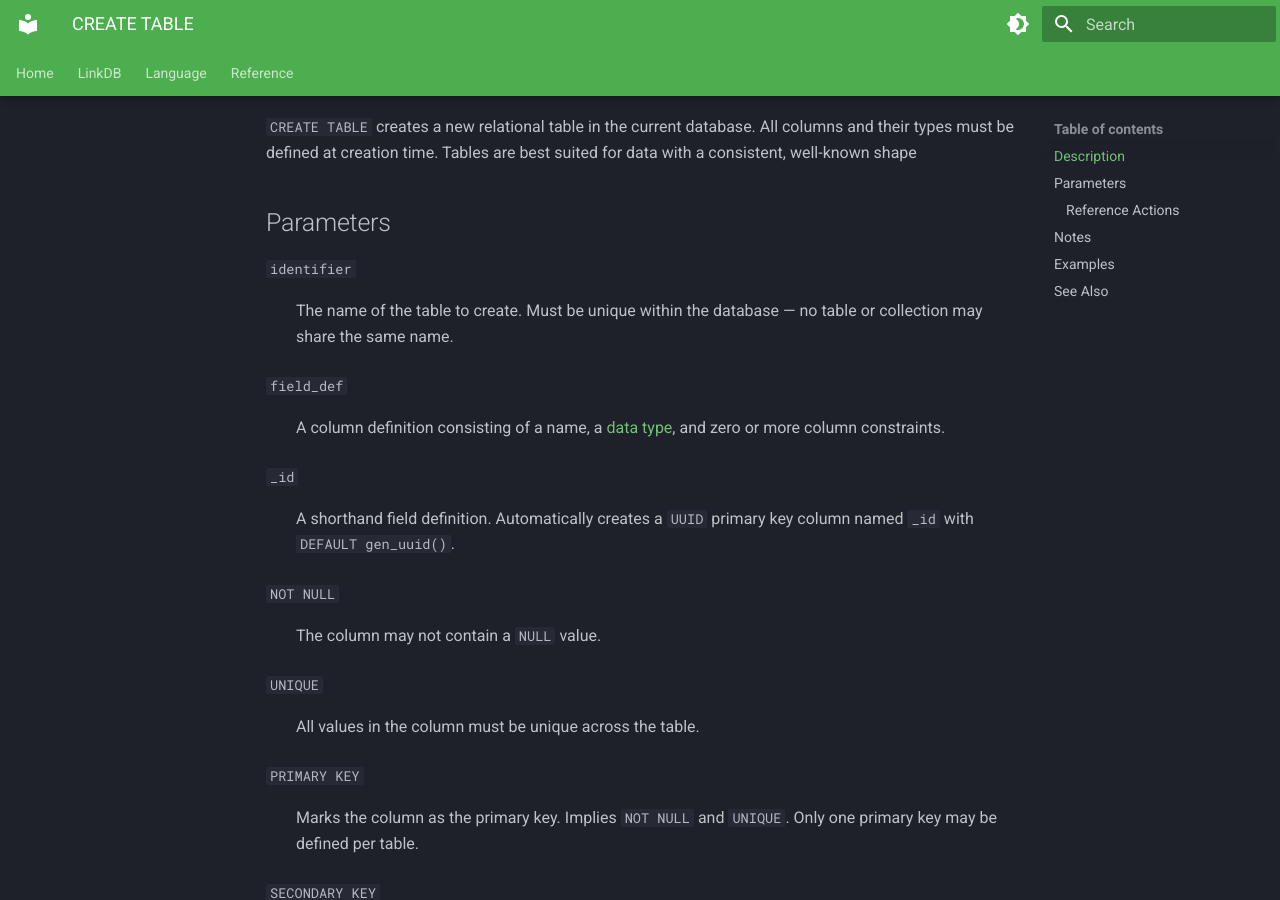
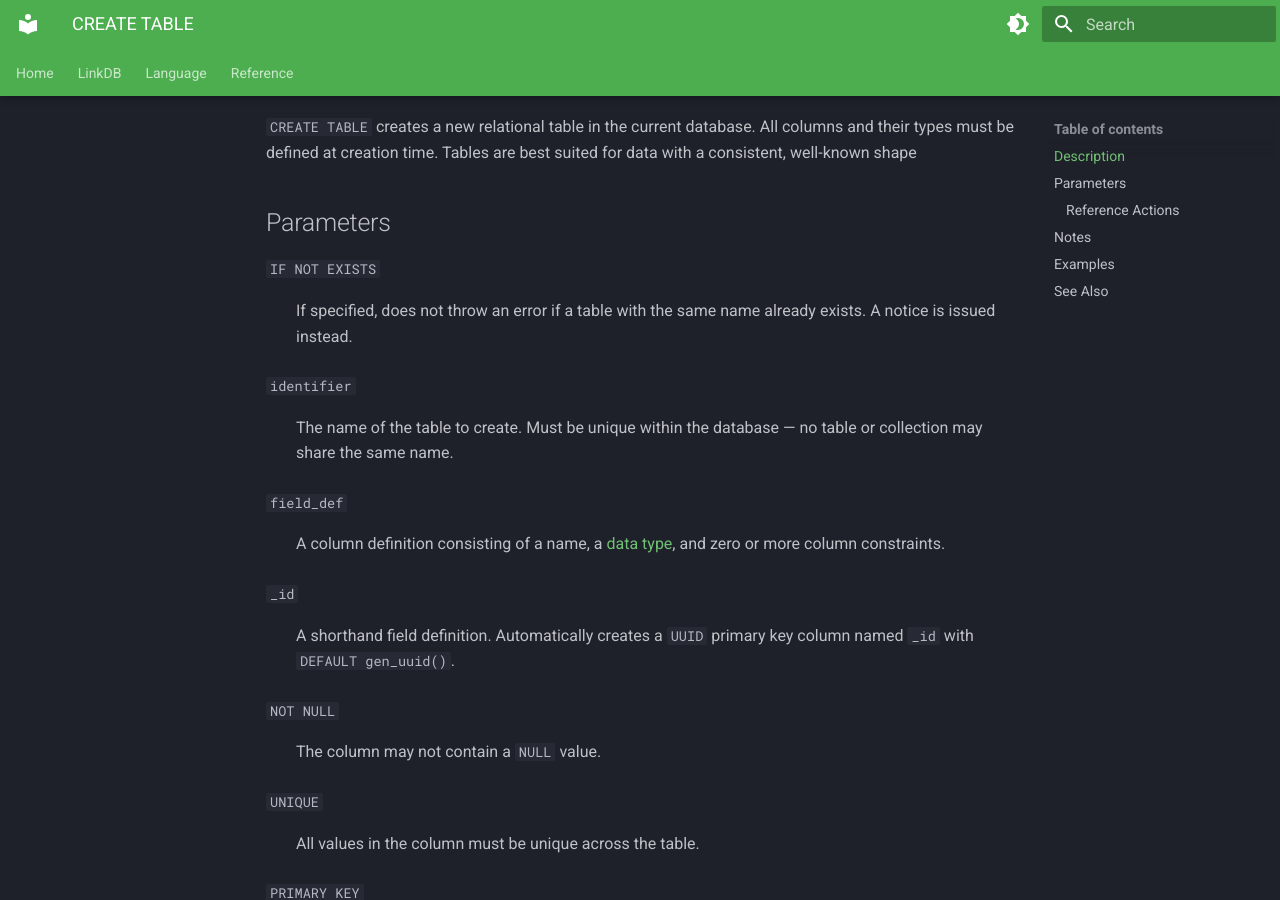
Before and after one commit to linkql/linkdb-docs, an MkDocs documentation site: the page built from docs/language/ddl/create/create-table.md, in a window 1280 px wide and 900 px high, scrolled down 1031 px. Built offline with MkDocs 1.6.1 and Material for MkDocs 9.7.7, drawn with Linux system fonts in a browser that asks for light colours; some of the changed text lies outside the part shown.

Commit message:
update table and collection ddl grammar

````diff
--- a/docs/language/ddl/create/create-table.md
+++ b/docs/language/ddl/create/create-table.md
@@ -2,7 +2,7 @@
 Creates a new table for relational data.
 
 ```ebnf title="Grammar"
-create_table_stmt       ::= CREATE TABLE identifier '(' table_item (',' table_item)* ')'
+create_table_stmt       ::= CREATE TABLE ( IF NOT EXISTS ) identifier '(' table_item (',' table_item)* ')'
 
 table_item              ::= field_def
                           | table_constraint
@@ -46,6 +46,9 @@
 `CREATE TABLE` creates a new relational table in the current database. All columns and their types must be defined at creation time. Tables are best suited for data with a consistent, well-known shape
 
 ## Parameters
+`IF NOT EXISTS`
+:   If specified, does not throw an error if a table with the same name already exists.
+    A notice is issued instead.
 
 `identifier`
 :   The name of the table to create. Must be unique within the database — no table or
````
Also changed, not shown: docs/language/ddl/create/create-collection.md (+4 -1 lines), grammar.md (+2 -2 lines).
